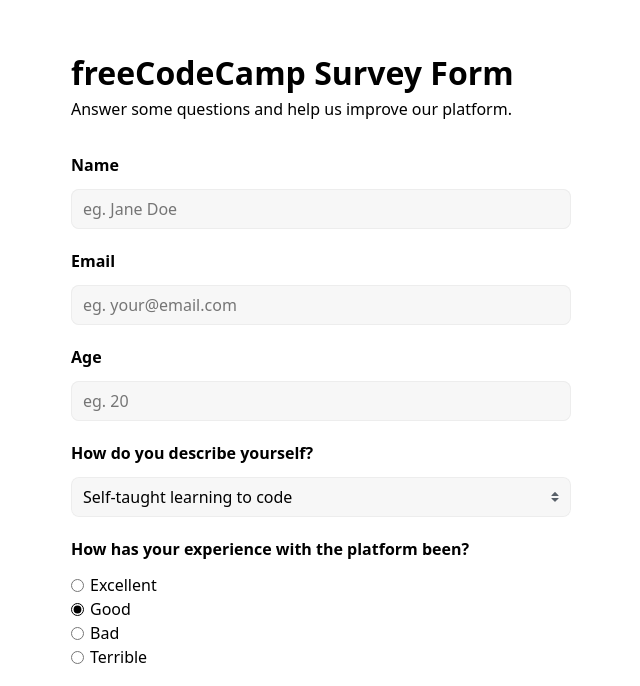
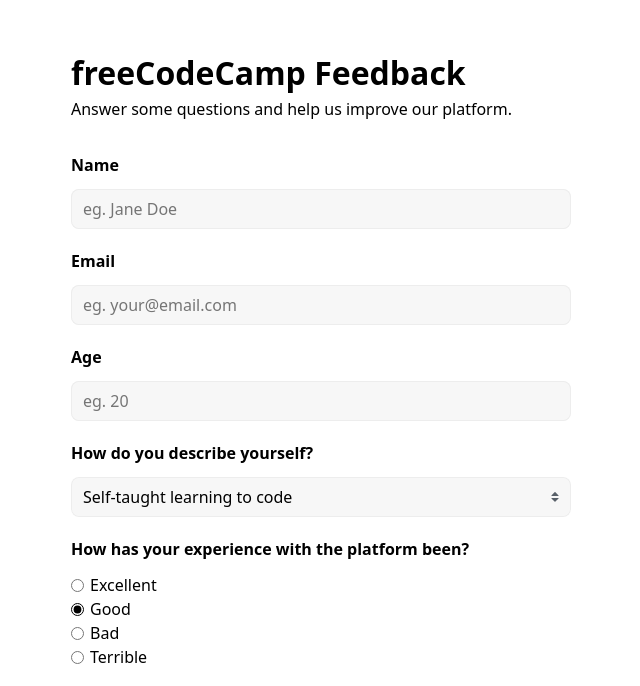
Before and after one commit to jsklcodes/freecodecamp-feedback-form, a plain HTML site: page index.html in a window 1280 px wide. Shown: the part 111-797 px from the top of the page, without its empty margins (319-959 px from the left). Drawn offline with Linux system fonts and the light colour scheme.

Commit message:
Change header title

```diff
--- a/index.html
+++ b/index.html
@@ -15,7 +15,7 @@
 
   <div class="container">
     <header class="header">
-      <h1 id="title">freeCodeCamp Survey Form</h1>
+      <h1 id="title">freeCodeCamp Feedback</h1>
       <p id="description">Answer some questions and help us improve our
         platform.</p>
     </header>
```
